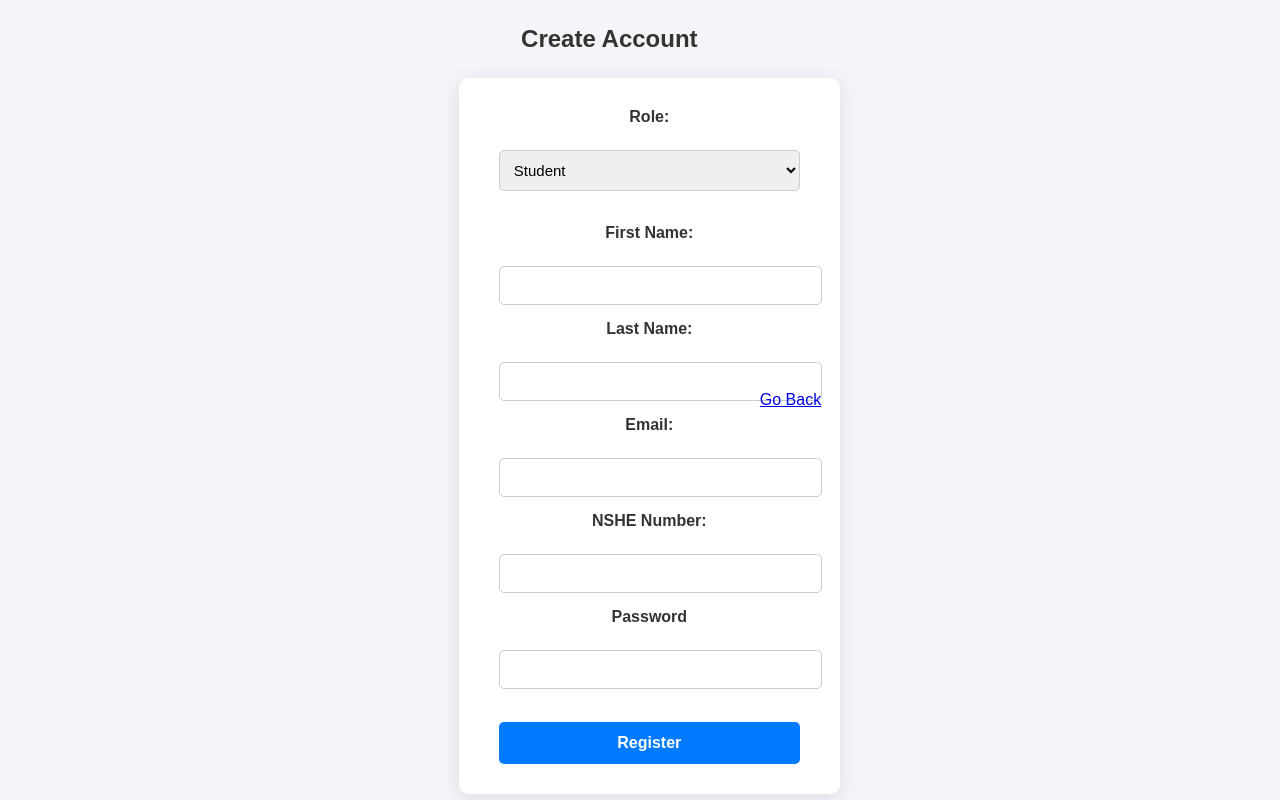
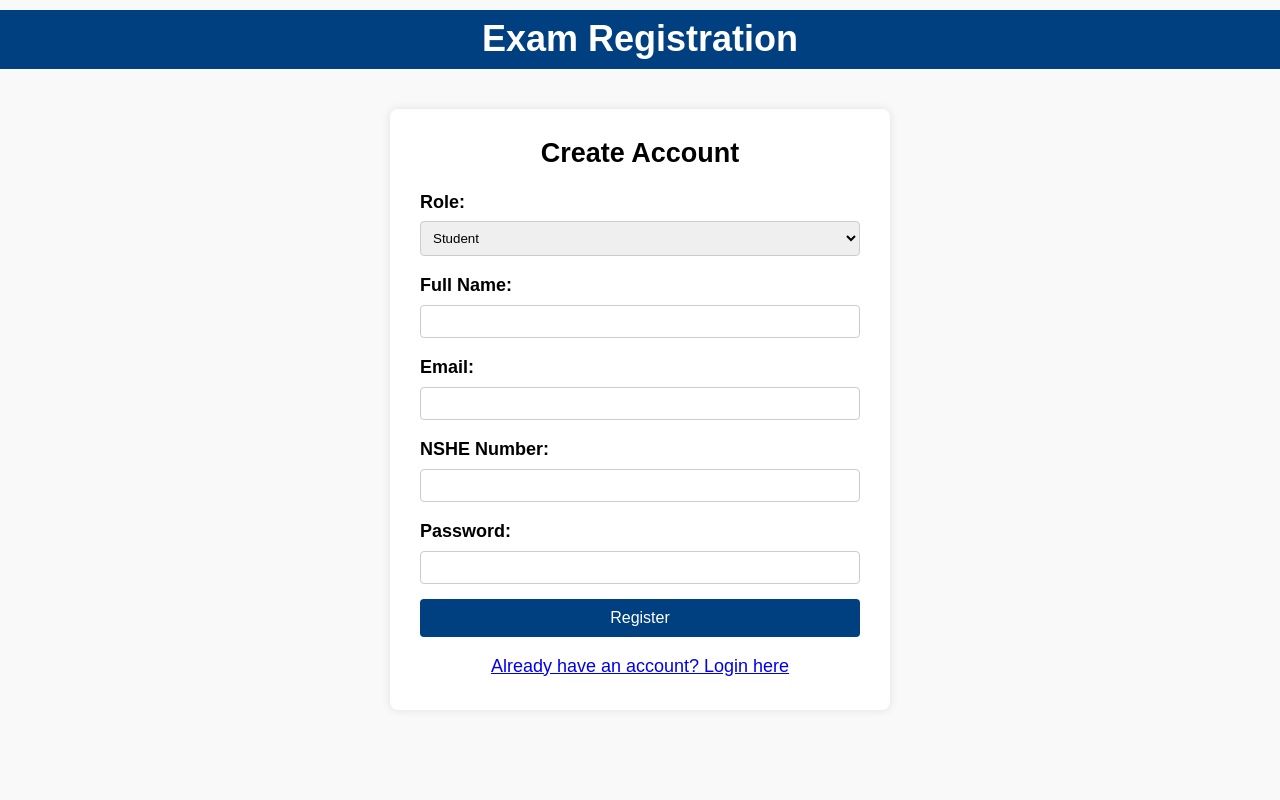
Before and after one commit to Scrumpossible/ExamRegistration, a Flask app: template templates/register.html in a window 1280 px wide. Run offline with Flask 3, Linux system fonts and the light colour scheme; the template is opened without the code that fills it, so the values that code supplies are empty.

Commit message:
Reverted html changes
Reverted faculty home, student home, login, and register html pages back to the newer versions that had been overwritten

```diff
--- a/templates/register.html
+++ b/templates/register.html
@@ -3,50 +3,122 @@
 <head>
     <meta charset="UTF-8">
     <meta name="viewport" content="width=device-width, initial-scale=1.0">
-    <link rel= "stylesheet" href="{{url_for('static', filename = 'register.css')}}">
+    <title>Create Account – Exam Registration</title>
+    <link rel="stylesheet" href="{{ url_for('static', filename='css/styles.css') }}">
+    <style>
+        body {
+            font-family: Arial, sans-serif;
+            margin: 0;
+            padding: 0;
+            display: flex;
+            flex-direction: column;
+            align-items: center;
+            background-color: #f9f9f9;
+        }
+
+        header {
+            width: 100%;
+            background-color: #004080;
+            color: white;
+            padding: 15px 0;
+            text-align: center;
+        }
+
+        section {
+            width: 90%;
+            max-width: 500px;
+            background-color: white;
+            padding: 30px;
+            margin: 30px 0;
+            border-radius: 8px;
+            box-shadow: 0 0 10px rgba(0,0,0,0.1);
+        }
+
+        h2 {
+            text-align: center;
+            margin-bottom: 20px;
+        }
+
+        label {
+            font-weight: bold;
+        }
+
+        input[type="text"], input[type="email"], input[type="password"], select {
+            width: 100%;
+            padding: 8px;
+            margin: 5px 0 15px 0;
+            box-sizing: border-box;
+            border-radius: 4px;
+            border: 1px solid #ccc;
+        }
+
+        button[type="submit"] {
+            width: 100%;
+            padding: 10px;
+            background-color: #004080;
+            color: white;
+            border: none;
+            border-radius: 4px;
+            font-size: 16px;
+            cursor: pointer;
+        }
+
+        button[type="submit"]:hover {
+            background-color: #0066cc;
+        }
+
+        p.error {
+            color: red;
+            text-align: center;
+        }
+    </style>
 </head>
 <body>
-    <div class="page-wrapper">
+
+<header>
+    <h1>Exam Registration</h1>
+</header>
+
+<section>
     <h2>Create Account</h2>
 
-        <div class="form-box">
-            <form action ="/register" method="POST">
-                <label>Role:</label><br>
+    {% if error %}
+    <p class="error">{{ error }}</p>
+    {% endif %}
+
+    <form action="/register" method="POST">
+        <label>Role:</label>
         <select name="role" id="roleSelect" onchange="toggleIDField()">
             <option value="student">Student</option>
             <option value="faculty">Faculty</option>
-                </select><br><br>
+        </select>
 
-                <label>First Name:</label><br>
-                <input type="text" name="full_name" required><br>
+        <label>Full Name:</label>
+        <input type="text" name="name" required>
 
-                <label>Last Name:</label><br>
-                <input type="text" name="full_name" required><br>
-
-                <label>Email:</label><br>
-                <input type="email" name="email" required><br>
-
+        <label>Email:</label>
+        <input type="email" name="email" required>
 
         <div id="studentField">
-                <label>NSHE Number:</label><br>
-                <input type="password" name="nshe_num"><br>
+            <label>NSHE Number:</label>
+            <input type="text" name="nhse_number">
         </div>
 
         <div id="facultyField" style="display:none;">
-                <label>Employee Number:</label><br>
-                <input type="password" name="employee"><br>
+            <label>Employee Number:</label>
+            <input type="text" name="employee_number">
         </div>
 
-                <label>Password</label><br>
-                <input type="password" name="password" required><br>
+        <label>Password:</label>
+        <input type="password" name="password" required>
 
-                <br><button type="submit">Register</button>
+        <button type="submit">Register</button>
     </form>
-        </div>
-    </div>
-    <div class="return">
-        <a href="/">Go Back</a>
-    </div>
+
+    <p style="text-align:center; margin-top:15px;">
+        <a href="/login">Already have an account? Login here</a>
+    </p>
+</section>
 
 <script>
 function toggleIDField() {
@@ -55,5 +127,6 @@ function toggleIDField() {
     document.getElementById('facultyField').style.display = role === 'faculty' ? 'block' : 'none';
 }
 </script>
+
 </body>
 </html>
```
Also changed, not shown: templates/faculty_home.html (+53 -2 lines), templates/login.html (+11 -24 lines), templates/student_home.html (+72 -2 lines). Lines whose indentation alone changed are shown as unchanged.
